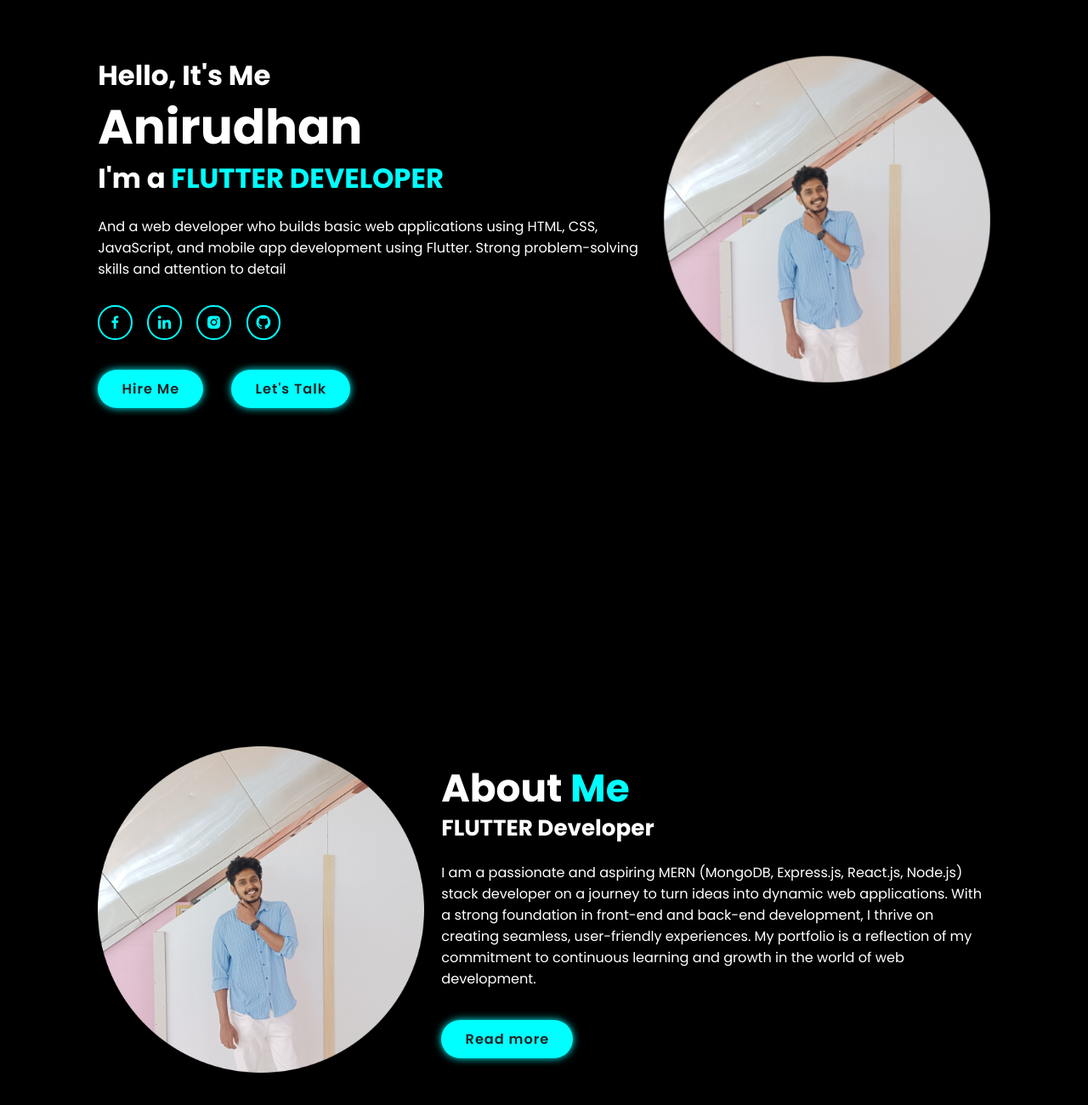
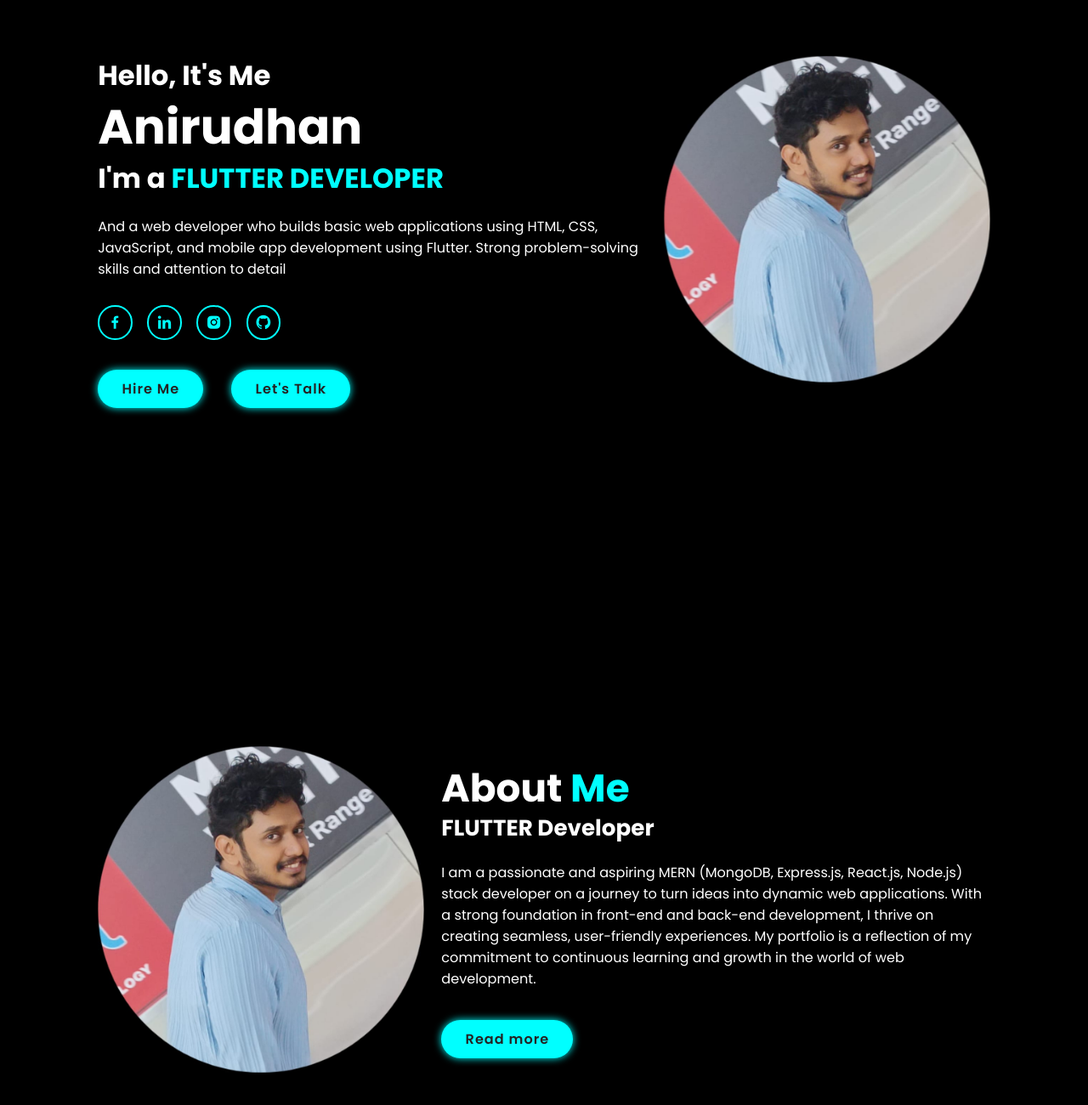
Before and after one commit to Anirudhan7/Portfolio, a plain HTML site: page index.html in a window 1280 px wide. Shown: the part 168-1468 px from the top of the page at 85% size. Drawn offline with nearby package versions, Linux system fonts and the light colour scheme.

Commit message:
Update index.html

```diff
--- a/index.html
+++ b/index.html
@@ -65,7 +65,7 @@
       </div>
 
       <div class="home-img">
-        <img src="./Assets/images/Anirudhan-prof.avif" alt="">
+        <img src="./Assets/images/WhatsApp Image 2024-05-14 at 17.41.49_71213e6b.jpg" alt="">
       </div>
     </section>
 
@@ -74,7 +74,7 @@
 
     <section class="about" id="about">
       <div class="about-img">
-        <img src="./Assets/images/Anirudhan-prof.avif" alt="">
+        <img src="./Assets/images/WhatsApp Image 2024-05-14 at 17.41.49_71213e6b.jpg" alt="">
       </div>
       <div class="about-content">
         <h2 class="heading">About <span>Me</span></h2>
```
